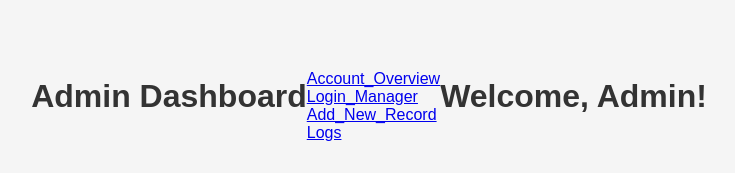
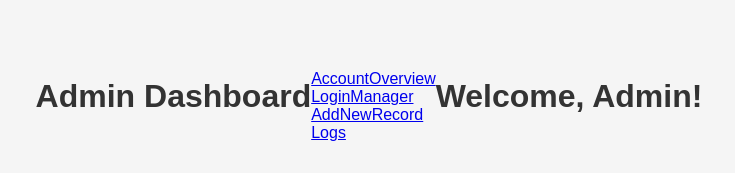
Before and after one commit to yuvrajpant56/boilerplate, a website: page src/admin/admin-dashboard.html in a window 1280 px wide. Shown: the part 294-467 px from the top of the page, without its empty margins (271-1006 px from the left). Drawn offline with nearby package versions, Linux system fonts and the light colour scheme; files that its build step writes are made by us from their sources.

Commit message:
modified admin

```diff
--- a/src/admin/admin-dashboard.html
+++ b/src/admin/admin-dashboard.html
@@ -13,13 +13,13 @@
       </div>
       <div class="box-container">
         <div class="box">
-          <a href="account-overview.html">Account_Overview</a>
+          <a href="account-overview.html">AccountOverview</a>
         </div>
         <div class="box">
-          <a href="login-manager.html">Login_Manager</a>
+          <a href="login-manager.html">LoginManager</a>
         </div>
         <div class="box">
-          <a href="add-new-record.html">Add_New_Record</a>
+          <a href="add-new-record.html">AddNewRecord</a>
         </div>
         <div class="box">
           <a href="logs.html">Logs</a>
```
